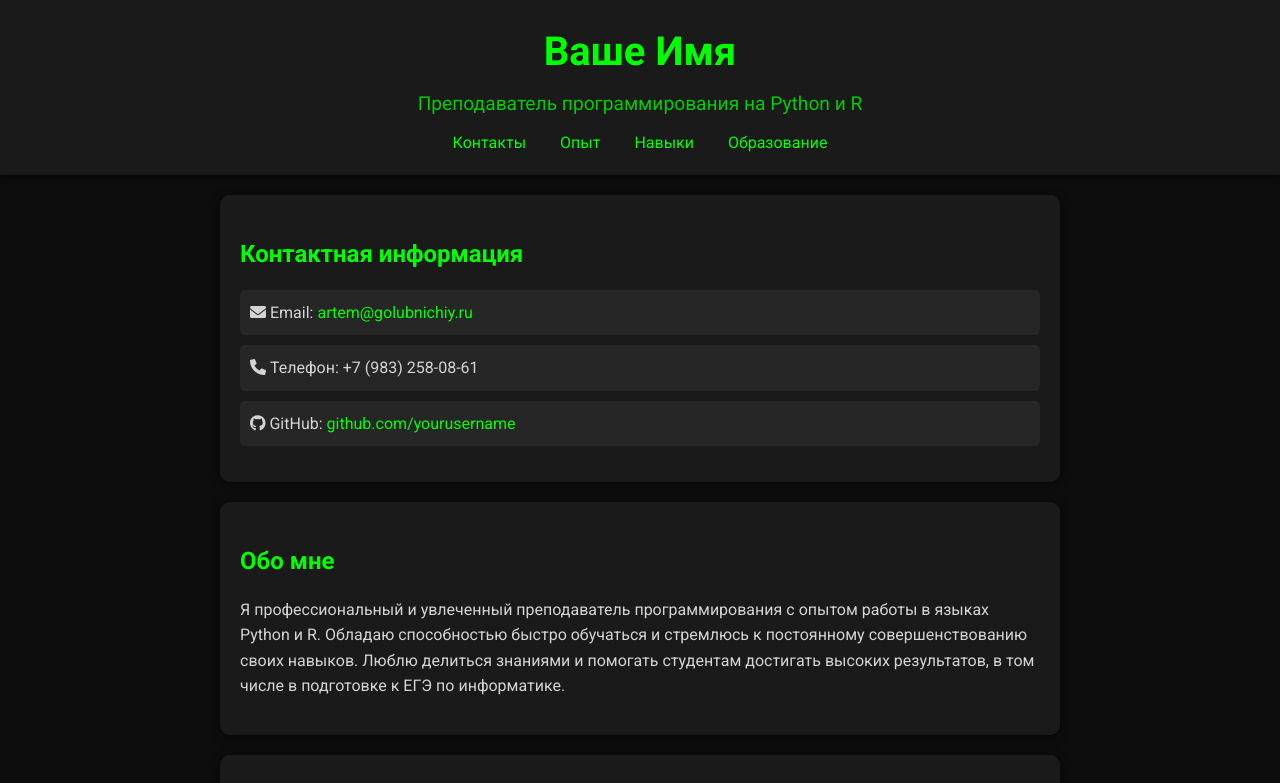
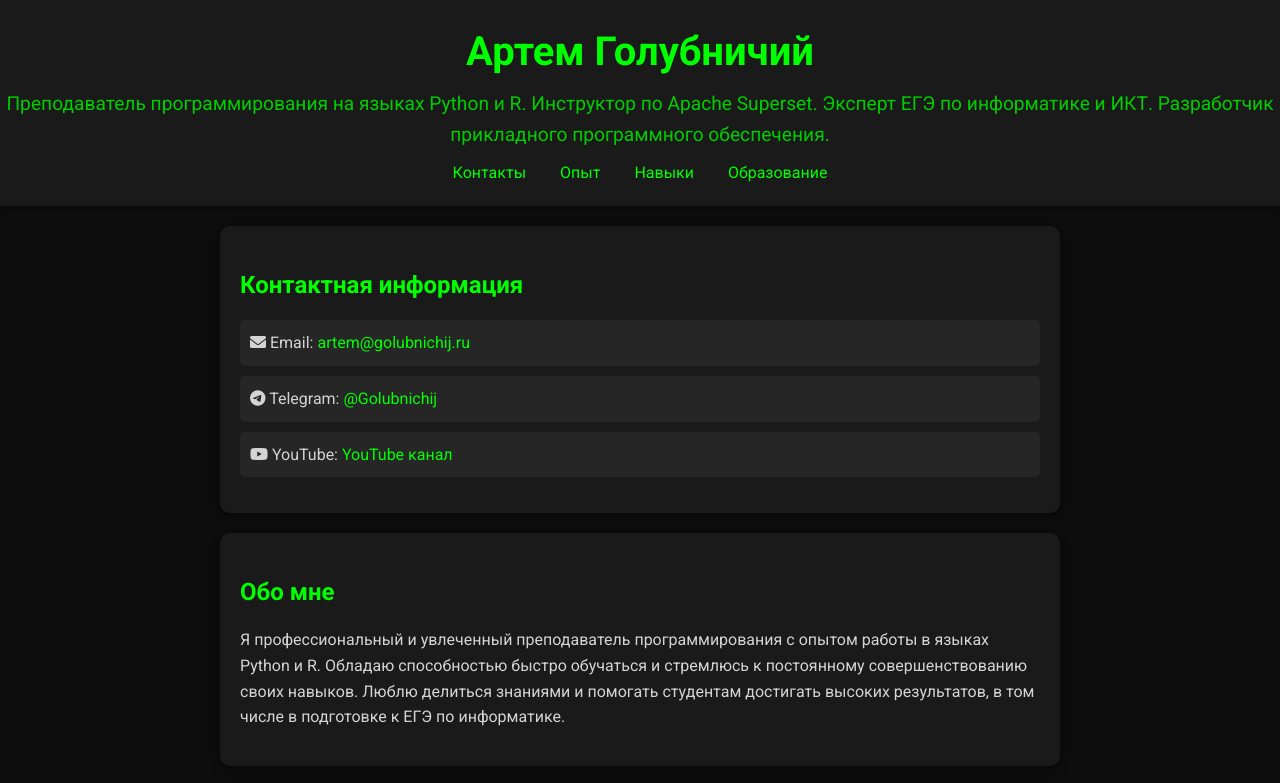
Before and after one commit to golubnichiy/golubnichiy.github.io, a plain HTML site: page index.html in a window 1280 px wide. Shown: the top 783 px of the page. Drawn offline with Linux system fonts and the light colour scheme.

Commit message:
Обновил текст образования

```diff
--- a/index.html
+++ b/index.html
@@ -12,8 +12,9 @@
 
 <body>
     <header>
-        <h1>Ваше Имя</h1>
-        <p>Преподаватель программирования на Python и R</p>
+        <h1>Артем Голубничий</h1>
+        <p>Преподаватель программирования на языках Python и R. Инструктор по Apache Superset.
+            Эксперт ЕГЭ по информатике и ИКТ. Разработчик прикладного программного обеспечения. </p>
         <nav>
             <ul>
                 <li><a href="#contact">Контакты</a></li>
@@ -27,12 +28,12 @@
     <section id="contact">
         <h2>Контактная информация</h2>
         <ul>
-            <li><i class="fas fa-envelope"></i> Email: <a href="mailto:artem@golubnichiy.ru">artem@golubnichiy.ru</a>
+            <li><i class="fas fa-envelope"></i> Email: <a href="mailto:artem@golubnichij.ru">artem@golubnichij.ru</a>
             </li>
-            <li><i class="fas fa-phone"></i> Телефон: +7 (983) 258-08-61</li>
-            <li><i class="fab fa-github"></i> GitHub: <a
-                    href="https://github.com/yourusername">github.com/yourusername</a>
-            </li>
+            <li><i class="fab fa-telegram"></i> Telegram: <a href="https://t.me/Golubnichij"
+                    target="_blank">@Golubnichij</a></li>
+            <li><i class="fab fa-youtube"></i> YouTube: <a href="https://www.youtube.com/@artemgolubnichy9390"
+                    target="_blank">YouTube канал</a></li>
         </ul>
     </section>
 
@@ -73,8 +74,12 @@
     <section id="education">
         <h2>Образование</h2>
         <article>
+            <h3>Аспирант по направлению Математическое моделирование численные методы и комплексы программ</h3>
+            <p><strong>Новосибирский государственный технический университет</strong> — 2023 по настоящее время</p>
             <h3>Магистр информатики и вычислительной техники</h3>
-            <p><strong>Хакасский государственный университет им. Н.Ф. Катанова</strong> — 2012 - 2012</p>
+            <p><strong>Хакасский государственный университет им. Н.Ф. Катанова</strong> — 2012 - 2014</p>
+            <h3>Инженер-эколог</h3>
+            <p><strong>Хакасский государственный университет им. Н.Ф. Катанова</strong> — 2005 - 2010</p>
         </article>
         <!-- Добавьте информацию об образовании аналогичным образом -->
     </section>
```
